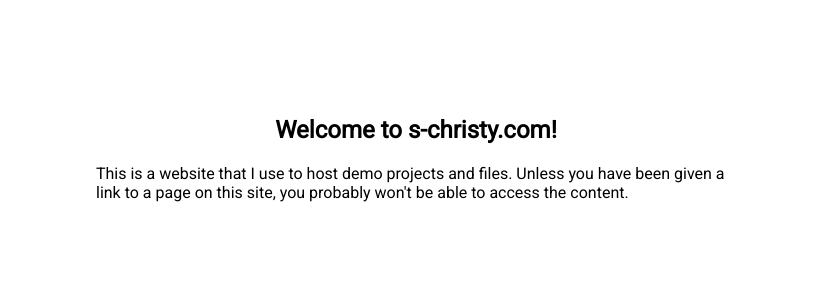
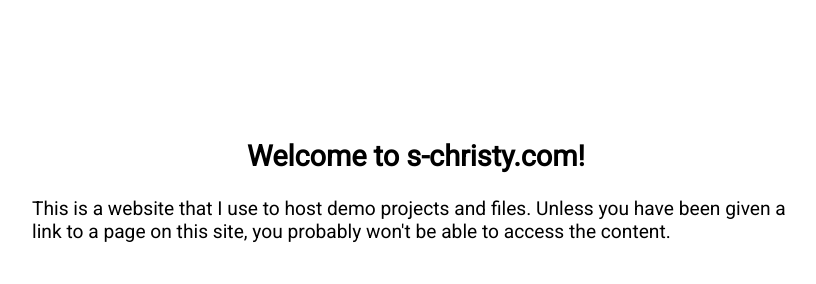
Before and after one commit to samchristywork/website-landing, a website: page public/index.html in a window 1280 px wide. Shown: the whole page, without its empty margins (224-1040 px from the left). Drawn offline with Linux system fonts and the light colour scheme.

Commit message:
Updated style.
The main div now has slight transparency, and the font size is a bit
larger.

```diff
--- a/public/style.css
+++ b/public/style.css
@@ -5,7 +5,8 @@ body {
 }
 
 .container {
-  background-color: white;
+  font-size: 1.2em;
+  background-color: rgba(255,255,255,.85);
   border-radius: 1em;
   margin: 5em auto;
   padding: 1em;
```
